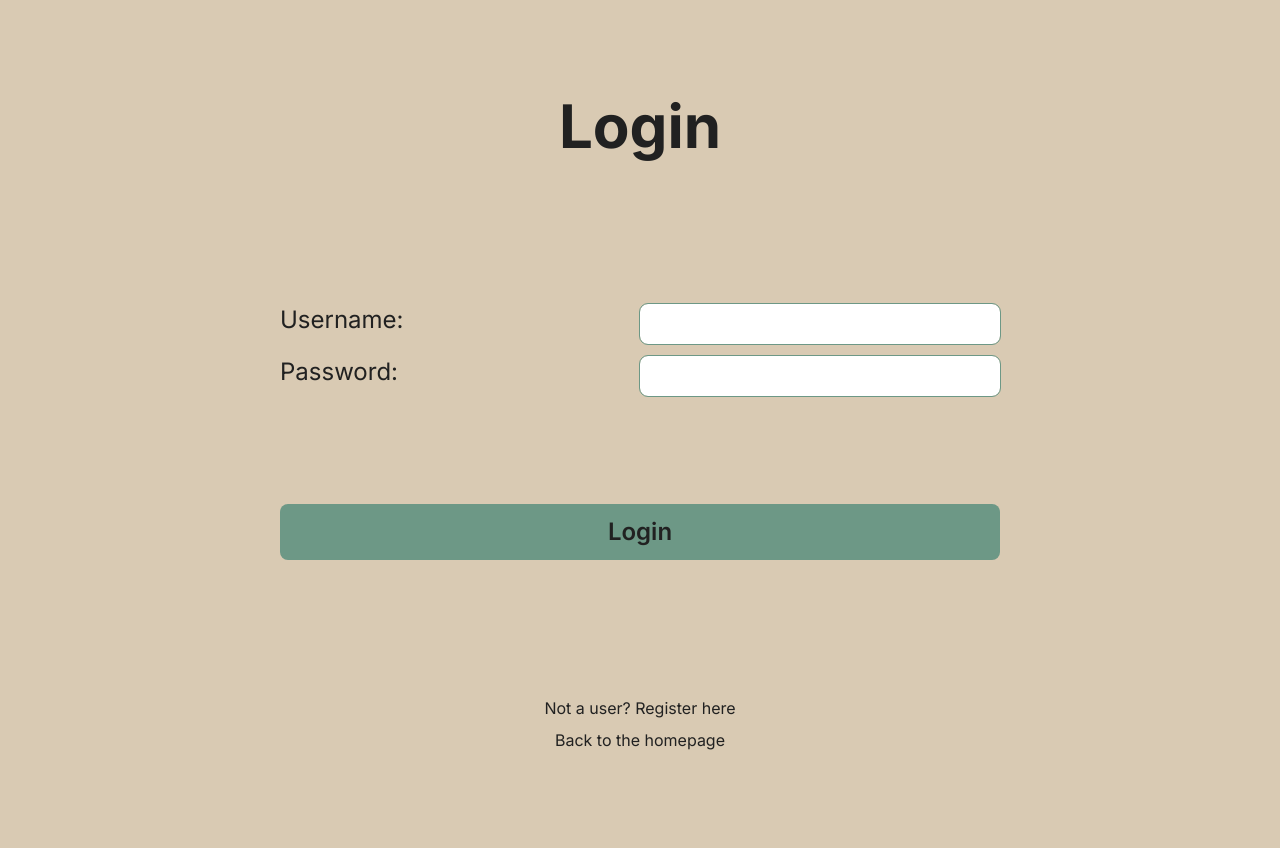
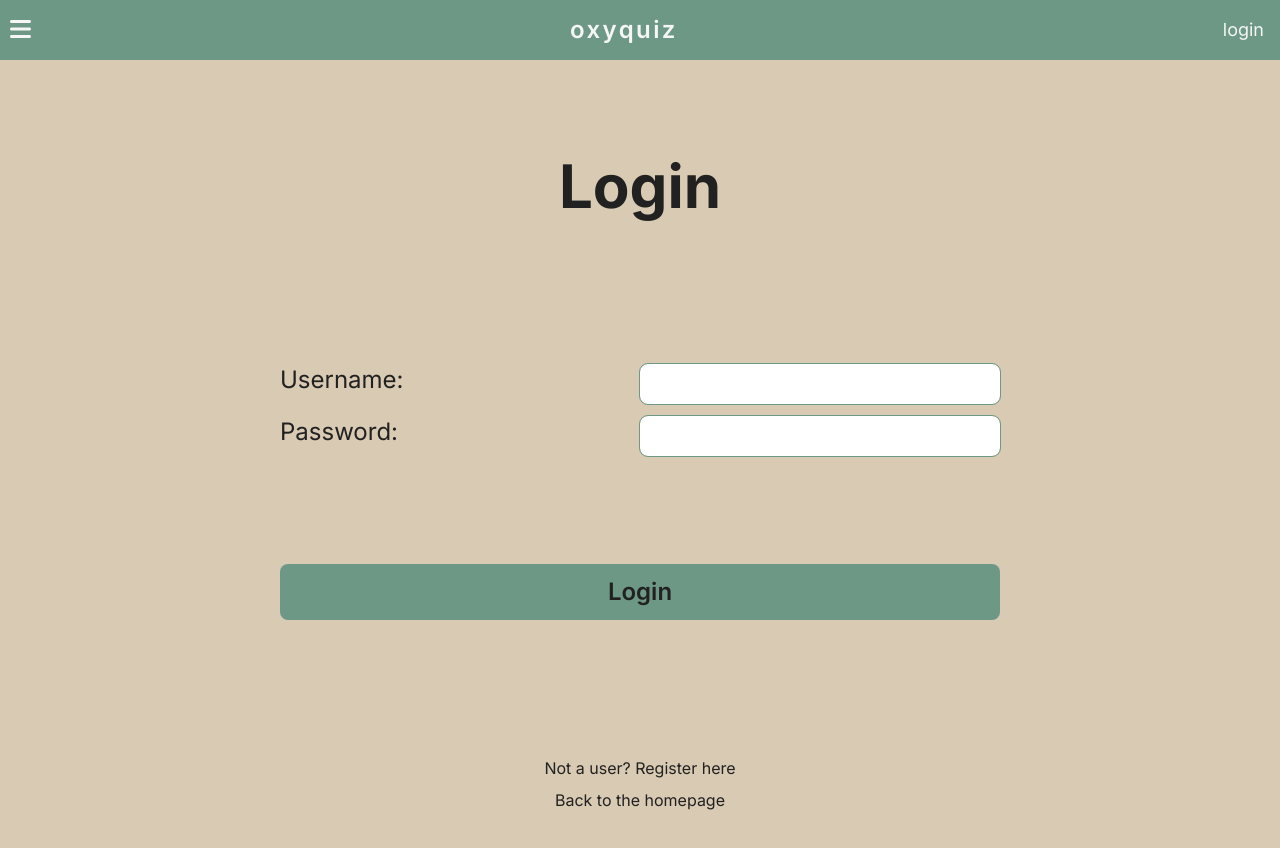
Before and after one commit to OxygenOnline/oxyquiz, a Next.js app in the folder client/: page /login in a window 1280 px wide. Shown: the top 848 px of the page. Before the commit the page ends 800 px from the top, so only its background shows below. Built offline with nearby package versions, Linux system fonts and the light colour scheme; no server answers.

Commit message:
implemented NavBar

```diff
--- a/client/app/api.js
+++ b/client/app/api.js
@@ -7,14 +7,23 @@ const register = async (user) => {
         headers: {
             'Content-Type': 'application/json',
         },
-        body: JSON.stringify(user),
+        body: JSON.stringify(user)
     });
     return response;
 };
 
-const login = async (user) => {
+const login = async () => {
+    const response = await fetch(`${api}/users/logout`, {
+        method: 'GET',
+        credentials: 'include',
+    });
+    return response;
+};
+
+const logout = async (user) => {
     const response = await fetch(`${api}/users/login`, {
         method: 'POST',
+        credentials: 'include',
         headers: {
             'Content-Type': 'application/json',
         },
@@ -35,7 +44,7 @@ const getQuizResult = async (quizId, answers) => {
         headers: {
             'Content-Type': 'application/json',
         },
-        body: JSON.stringify(answers),
+        body: JSON.stringify(answers)
     });
     return response;
 };
@@ -44,6 +53,7 @@ const getQuizResult = async (quizId, answers) => {
 module.exports = {
     register,
     login,
+    logout,
     getQuizById,
-    getQuizResult,
+    getQuizResult
 };
--- /dev/null
+++ b/client/app/components/Navbar.js
@@ -0,0 +1,81 @@
+'use client';
+
+import { useState, useEffect } from 'react';
+import Link from 'next/link';
+import { FontAwesomeIcon } from '@fortawesome/react-fontawesome'
+import { faBars, faUser, faSignOutAlt, faSignInAlt } from '@fortawesome/free-solid-svg-icons'
+import SideMenu from "./SideMenu";
+import { login } from '../api';
+
+
+const Navbar = () => {
+
+    const [isOpen, setIsOpen] = useState(false);
+    const [isLoggedIn, setIsLoggedIn] = useState();
+
+    useEffect(() => {
+        const value = localStorage.getItem('loggedInUser');
+        if (value) {
+            setIsLoggedIn(true)
+        }
+    }, []);
+
+    const handleLogout = async () => {
+        try {
+            await login();
+            localStorage.removeItem('loggedInUser');
+            setIsLoggedIn(false);
+        }
+        catch (error) {
+            console.error('Logout failed:', error);
+        }
+    };
+
+    return (
+        <>
+            <nav className='flex flex-row justify-between'>
+                <div className='my-auto'>
+                    <button onClick={() => setIsOpen(!isOpen)} className="m1-2 white-colored focus:outline-none">
+                        <FontAwesomeIcon icon={faBars} className="text-2xl" />
+                    </button>
+                </div>
+
+                <div className='my-auto hidden md:block font-semibold tracking-widest text-2xl'>
+                    <Link href='/'>oxyquiz</Link>
+                </div>
+
+                <div className='flex text-lg my-auto'>
+                    <ul className='flex'>
+                        {isLoggedIn ? (
+                            <>
+                                <li className='p-4'>
+                                    <Link href='/profile'>
+                                        <FontAwesomeIcon icon={faUser} className='md:hidden text-2xl' />
+                                        <p className='hidden md:block'>profile</p>
+                                    </Link>
+                                </li>
+                                <li className='p-4'>
+                                    <Link href='#' onClick={handleLogout}>
+                                        <FontAwesomeIcon icon={faSignOutAlt} className='md:hidden text-2xl' />
+                                        <p className='hidden md:block'>logout</p>
+                                    </Link>
+                                </li>
+                            </>
+                        ) : (
+                            <li className='p-4'>
+                                <Link href='/login'>
+                                    <FontAwesomeIcon icon={faSignInAlt} className='md:hidden text-2xl' />
+                                    <p className='hidden md:block'>login</p>
+                                </Link>
+                            </li>
+                        )}
+                    </ul>
+                </div>
+            </nav>
+
+            {isOpen && (<SideMenu />)}
+        </>
+    );
+};
+
+export default Navbar;
--- a/client/app/layout.js
+++ b/client/app/layout.js
@@ -1,5 +1,7 @@
 import { Inter } from 'next/font/google'
 import './globals.css'
+import Navbar from './components/Navbar';
+
 
 const inter = Inter({ subsets: ['latin'] })
 
@@ -11,7 +13,12 @@ export const metadata = {
 export default function RootLayout({ children }) {
   return (
     <html lang="en">
-      <body className={inter.className}>{children}</body>
+      <body className={inter.className}>
+        <>
+          <Navbar />
+          {children}
+        </>
+      </body>
     </html>
   )
 }
--- a/client/app/login/LoginForm.js
+++ b/client/app/login/LoginForm.js
@@ -22,6 +22,7 @@ const LoginForm = () => {
             const response = await login(user);
 
             if (response.ok) {
+                localStorage.setItem('loggedInUser', true);
                 router.push('/');
             }
             else {
```
Also changed, not shown: client/package.json (+11 -5 lines), 1 other file (tests, documents, lock files or other folders).
